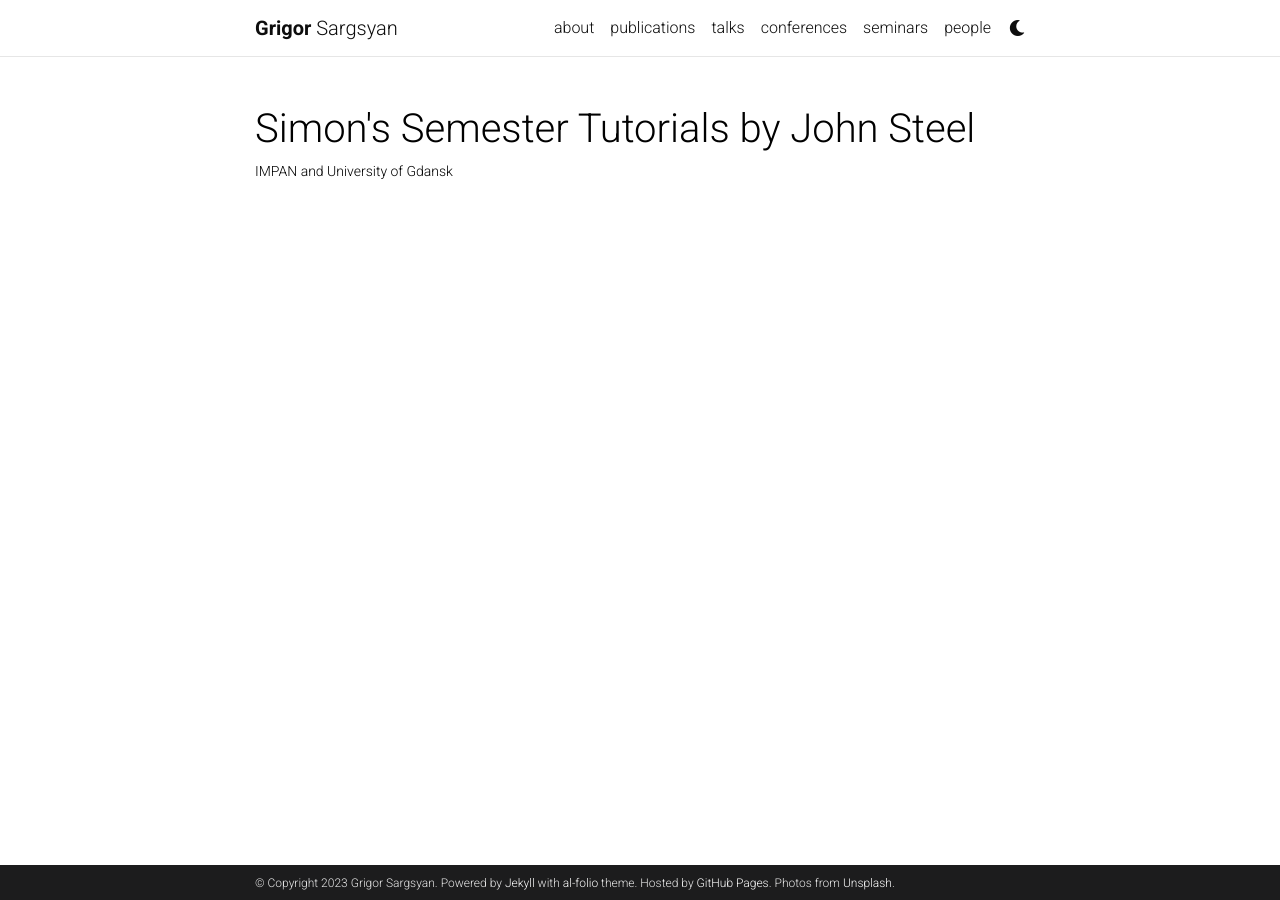
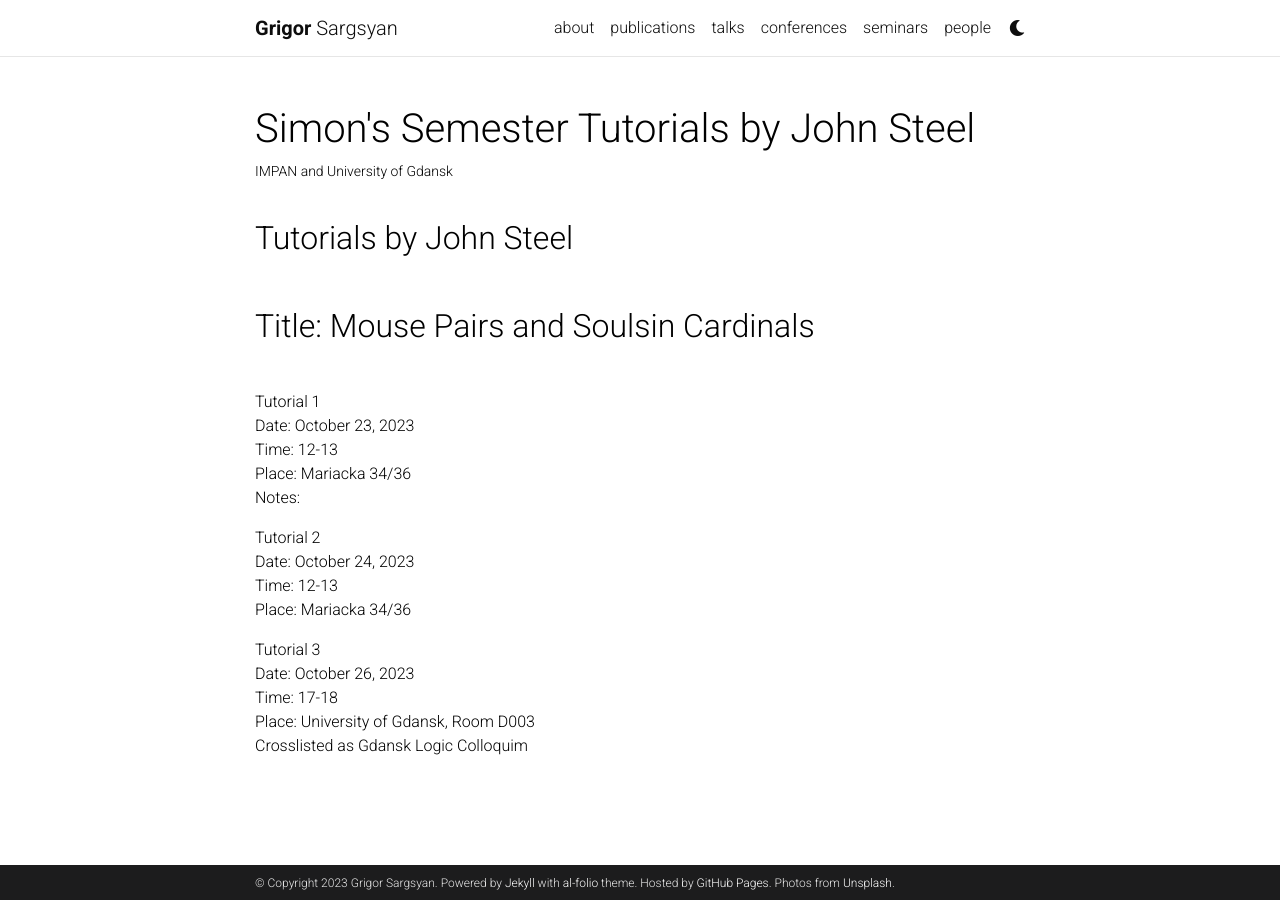
Before and after one commit to grigorsarg/grigorsarg.github.io, a Jekyll site: the page built from _seminars/johnsteel.md, in a window 1280 px wide. Built offline with Jekyll 4.4.1, drawn with Linux system fonts in a browser that asks for light colours; comment, search, counter and statistics services are not loaded; a style sheet for code colours, icons or effects is not loaded.

Commit message:
Update johnsteel.md

```diff
--- a/_seminars/johnsteel.md
+++ b/_seminars/johnsteel.md
@@ -6,3 +6,22 @@ img: assets/img/steel.jpg
 importance: 3
 
 ---
+<font size="+3"> Tutorials by John Steel</font> <br>
+<font size="+3"> Title: Mouse Pairs and Soulsin Cardinals</font> <br>
+
+Tutorial 1<br>
+Date: October 23, 2023<br>
+Time: 12-13<br>
+Place: Mariacka 34/36<br>
+Notes:
+
+Tutorial 2<br>
+Date: October 24, 2023<br>
+Time: 12-13<br>
+Place: Mariacka 34/36<br>
+
+Tutorial 3<br>
+Date: October 26, 2023<br>
+Time: 17-18<br>
+Place: University of Gdansk, Room D003<br>
+Crosslisted as Gdansk Logic Colloquim
```
